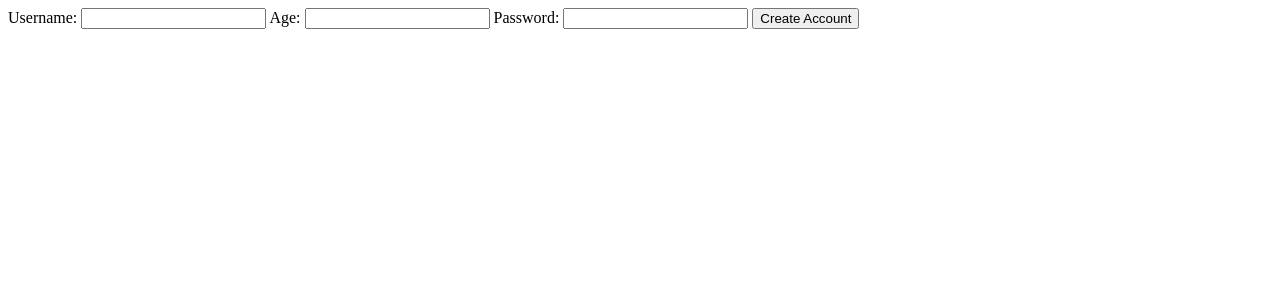
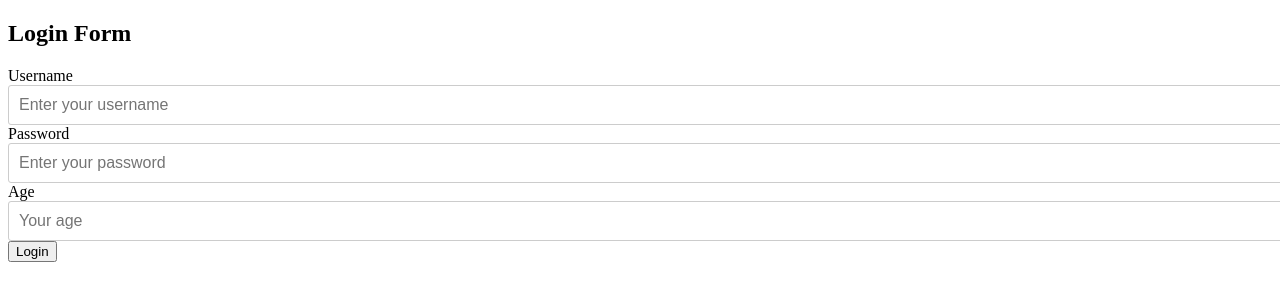
Before and after one commit to ThomasPiXX/Training-App, a website: page public/login.html in a window 1280 px wide. Drawn offline with Linux system fonts and the light colour scheme.

Commit message:
learning

```diff
--- a/passport.js
+++ /dev/null
@@ -1,4 +0,0 @@
-//configuring passport.js
-
-const passport = require('passport');
-const LocalStrategy = require('passport-local').Strategy;
--- a/public/login.html
+++ b/public/login.html
@@ -1,28 +1,34 @@
 <!DOCTYPE html>
-
 <html>
     <head>
         <meta charset="utf-8">
         <meta http-equiv="X-UA-Compatible" content="IE=edge">
-        <title></title>
+        <title>LogIn Form</title>
         <meta name="description" content="">
         <meta name="viewport" content="width=device-width, initial-scale=1">
-        <link rel="stylesheet" href="">
+        <link rel="stylesheet" type ="text/css" href="style.css">
     </head>
     <body>
-        <form action="/create-account" method="POST">
-            <label for="username">Username:</label>
-            <input type="text" id="username" name="username" required>
-
-            <label for="age">Age:</label>
-            <input type="text" id="age" name="Age" required>
-
-            <label for="Password">Password:</label>
-            <input type="text" id ="password" name ="password" require>
-
-            <button type = "submit">Create Account</button>
-        </form>
-
-
+        <div class ="container">
+            <h2>Login Form</h2>
+            <form action="/login" method="GET">
+                <div class="form-group">
+                    <label for="username">Username</label>
+                    <input type="text" id="username" name="username" class="login-input" placeholder="Enter your username" required>
+                </div>
+                <div class="form-group">
+                    <label for="password">Password</label>
+                    <input type="password" id="password" name="password" class="login-input" placeholder="Enter your password" required>
+                </div>
+                <div class="form-group">
+                    <label for="age">Age</label>
+                    <input type="age" id="age" name="age" class="login-input" placeholder="Your age" required>
+                </div>
+                <div class="form-group">
+                    <button type="submit">Login</button>
+                </div>
+            </form>
+        </div>
+        <script src="" async defer></script>
     </body>
 </html>
--- a/public/style.css
+++ b/public/style.css
@@ -0,0 +1,7 @@
+.login-input {
+    width: 100%;
+    padding: 10px;
+    font-size: 16px;
+    border-radius: 3px;
+    border: 1px solid #ccc;
+}
```
Also changed, not shown: app.js (+9 -3 lines), public/createAccount.html (added, +28 -0 lines), public/dashboard.html (added, +18 -0 lines).
